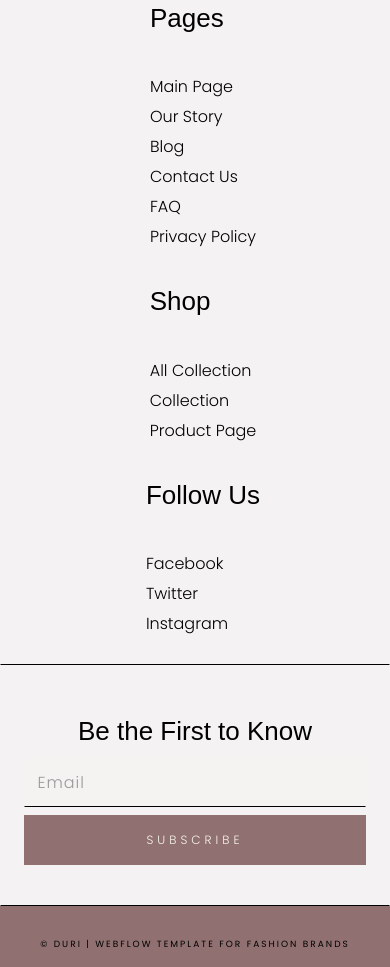
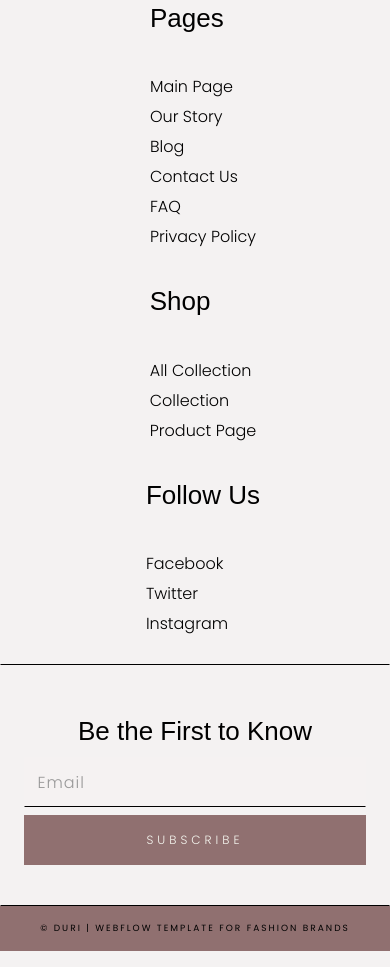
Before and after one commit to Tusar78/Framy, a plain HTML site: page index.html in a window 390 px wide. Shown: the part 7232-8199 px from the top of the page. Drawn offline with nearby package versions, Linux system fonts and the light colour scheme; a web font is replaced by a local one.

Commit message:
Footer copyright section done

```diff
--- a/assets/css/style.css
+++ b/assets/css/style.css
@@ -1033,7 +1033,7 @@ img {
 
   .footer__main {
     flex-direction: column;
-    padding: 1rem;
+    padding: 0 0 1rem 0;
     height: fit-content;
   }
 
```
